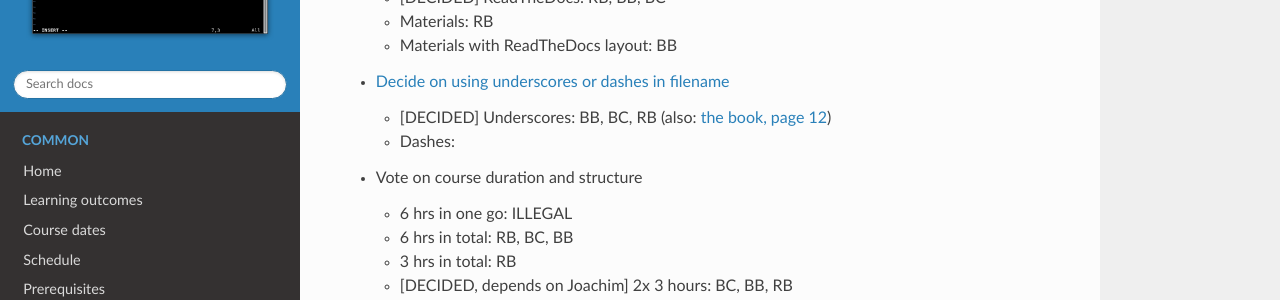
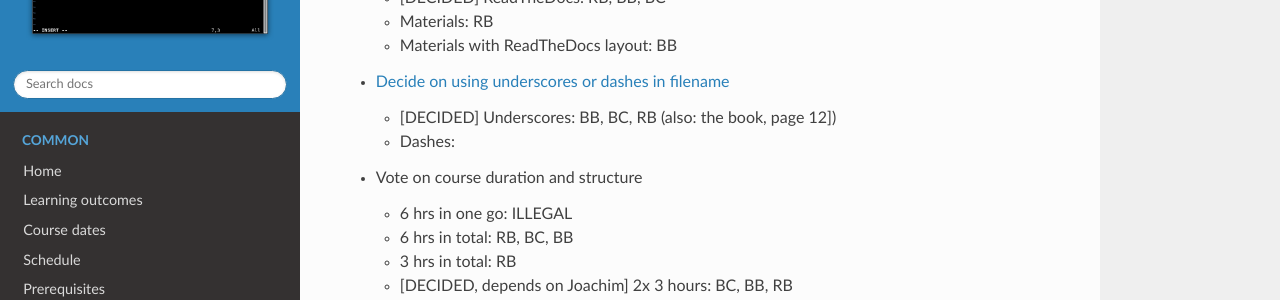
Before and after one commit to UPPMAX/linux-command-line-201, an MkDocs documentation site: the page built from docs/meeting_notes/20250403.md, in a window 1280 px wide and 900 px high, scrolled down 464 px. Shown: the part 150-450 px from the top of the window. Built offline with MkDocs 1.6.1, drawn with Linux system fonts in a browser that asks for light colours; nearby versions of some CDN libraries; some of the changed lines change nothing that is shown.

Commit message:
Fix broken link

```diff
--- a/docs/meeting_notes/20250403.md
+++ b/docs/meeting_notes/20250403.md
@@ -20,7 +20,7 @@
     - Materials: RB
     - Materials with ReadTheDocs layout: BB
 - [Decide on using underscores or dashes in filename](https://github.com/UPPMAX/naiss_intermediate_bash_linux/issues/12)
-    - [DECIDED] Underscores: BB, BC, RB (also: [the book, page 12](https://github.com/UPPMAX/naiss_intermedReoiate_bash_linux/blob/main/docs/books/the_linux_command_line.pdf))
+    - [DECIDED] Underscores: BB, BC, RB (also: the book, page 12])
     - Dashes:
 
 - Vote on course duration and structure
```
